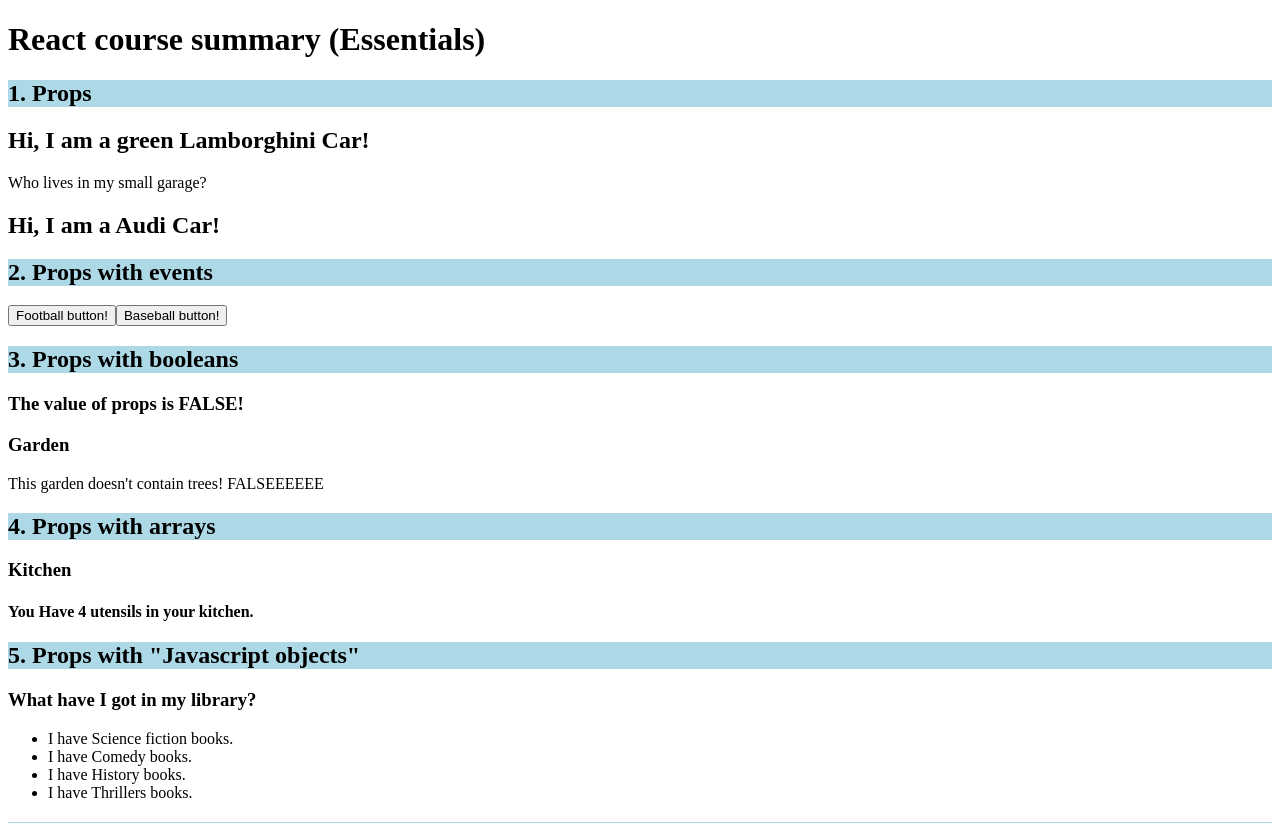
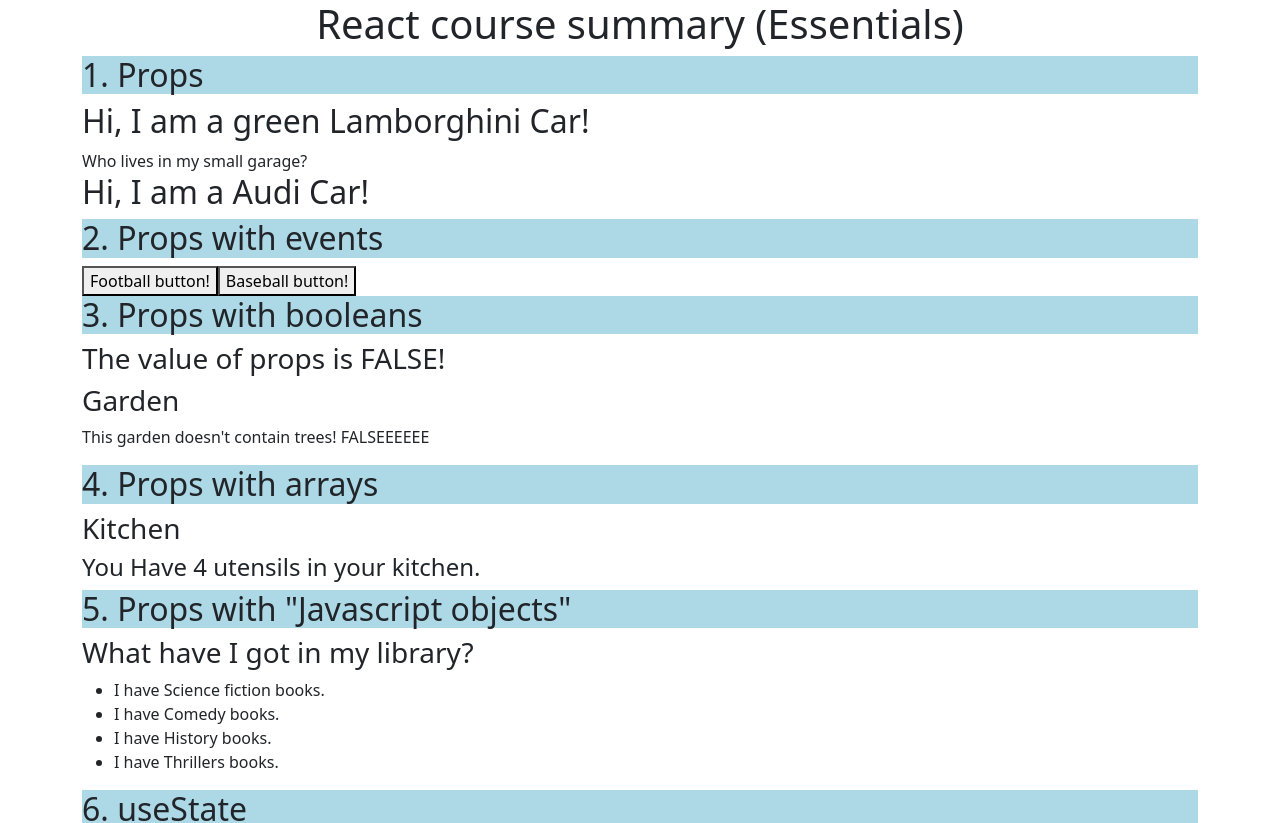
Before and after one commit to paul-ventura-git/01-react-course, a React (Create React App) app: page / in a window 1280 px wide. Shown: the top 823 px of the page. Built offline with nearby package versions, Linux system fonts and the light colour scheme.

Commit message:
Almost clean

```diff
--- a/package.json
+++ b/package.json
@@ -7,6 +7,7 @@
     "@testing-library/react": "^13.4.0",
     "@testing-library/user-event": "^13.5.0",
     "01-react-course": "file:",
+    "bootstrap": "^5.3.3",
     "es6": "^0.0.7",
     "react": "^18.3.1",
     "react-dom": "^18.3.1",
--- a/src/App.jsx
+++ b/src/App.jsx
@@ -1,28 +1,28 @@
-import Baseball from './components/Baseball';
-import Car from './components/Car'
-import Football from './components/Football';
-import Garage from './components/Garage'
-import Goal from './components/Goal'
-import Kitchen from './components/Kitchen';
-import Garden from './components/Garden'
-import Library from './components/Library';
-import MyForm from './components/MyForm';
-import MyFormManyFields from './components/MyFormManyFields';
-import MyFormTextArea from './components/MyFormTextArea';
-import MyFormSelect from './components/MyFormSelect';
-import Timer from './components/Timer';
+import Baseball from './components/Baseball.jsx';
+import Car from './components/Car.jsx'
+import Football from './components/Football.jsx';
+import Garage from './components/Garage.jsx'
+import Goal from './components/Goal.jsx'
+import Kitchen from './components/Kitchen.jsx';
+import Garden from './components/Garden.jsx'
+import Library from './components/Library.jsx';
+import MyForm from './components/MyForm.jsx';
+import MyFormManyFields from './components/MyFormManyFields.jsx';
+import MyFormTextArea from './components/MyFormTextArea.jsx';
+import MyFormSelect from './components/MyFormSelect.jsx';
+import Timer from './components/Timer.jsx';
 import Counter from './components/Counter.jsx';
-import ShowData from './components/ShowData';
-import ShowDataCharacters from './components/ShowDataCharacters';
+import ShowData from './components/ShowData.jsx';
+import ShowDataCharacters from './components/ShowDataCharacters.jsx';
 import ShowDataInCards from './components/ShowDataInCards.jsx'
-import ShowDataInTable from './components/ShowDataInTable';
+import ShowDataInTable from './components/ShowDataInTable.jsx';
 
 function App() {
   const my_cookware = ['Cutting board','Can opener','Measuring spoons', 'Fork'];
   //const my_cookware2 = [];
   return (
-    <div className="App">
-      <h1>React course summary (Essentials)</h1>
+    <div className="App container">
+      <h1 style={{textAlign:"center"}}>React course summary (Essentials)</h1>
 
       <h2 style={{backgroundColor:'lightBlue'}}>1. Props</h2>
       <Car carColor="green" brand="Lamborghini"></Car>
--- a/src/index.js
+++ b/src/index.js
@@ -1,6 +1,7 @@
 import React from 'react';
 import ReactDOM from 'react-dom/client';
 import App from './App';
+import 'bootstrap/dist/css/bootstrap.min.css';
 
 const root = ReactDOM.createRoot(document.getElementById('root'));
 root.render(
```
Also changed, not shown: 1 other file (tests, documents, lock files or other folders).
